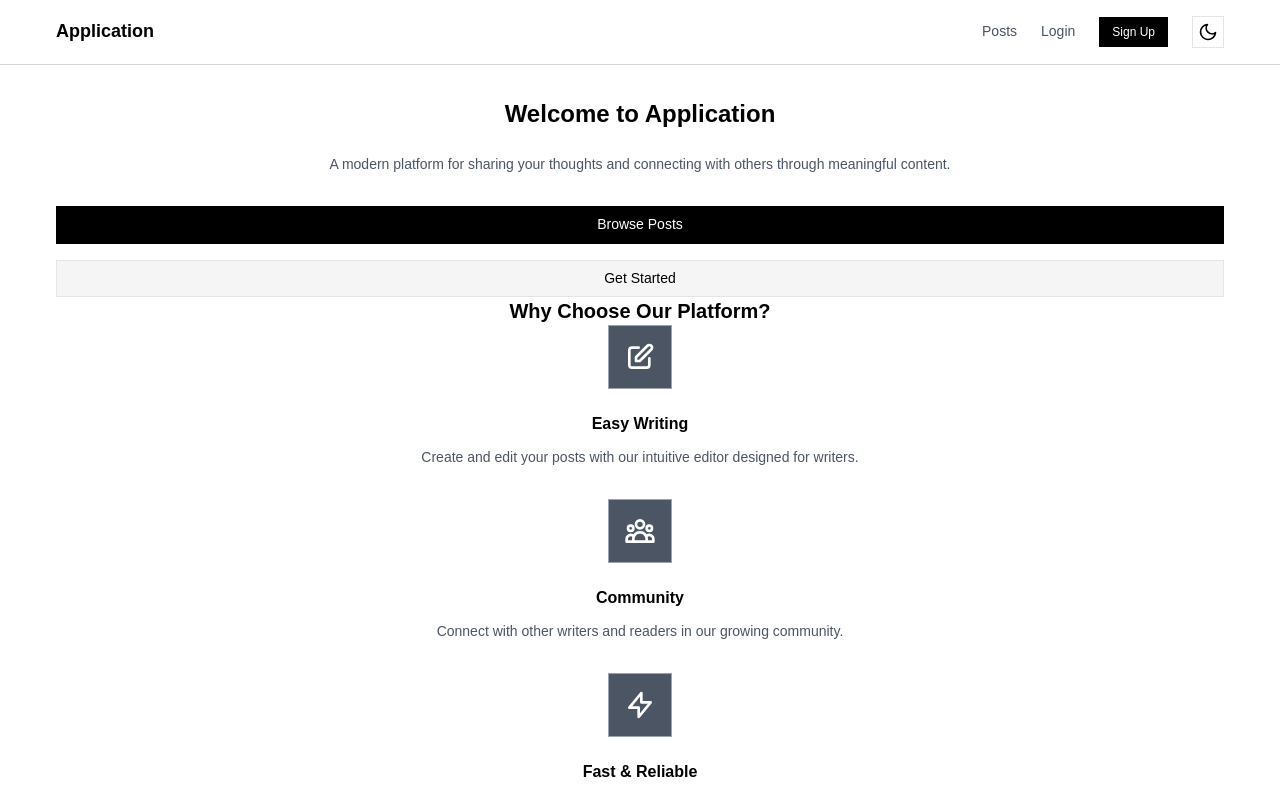
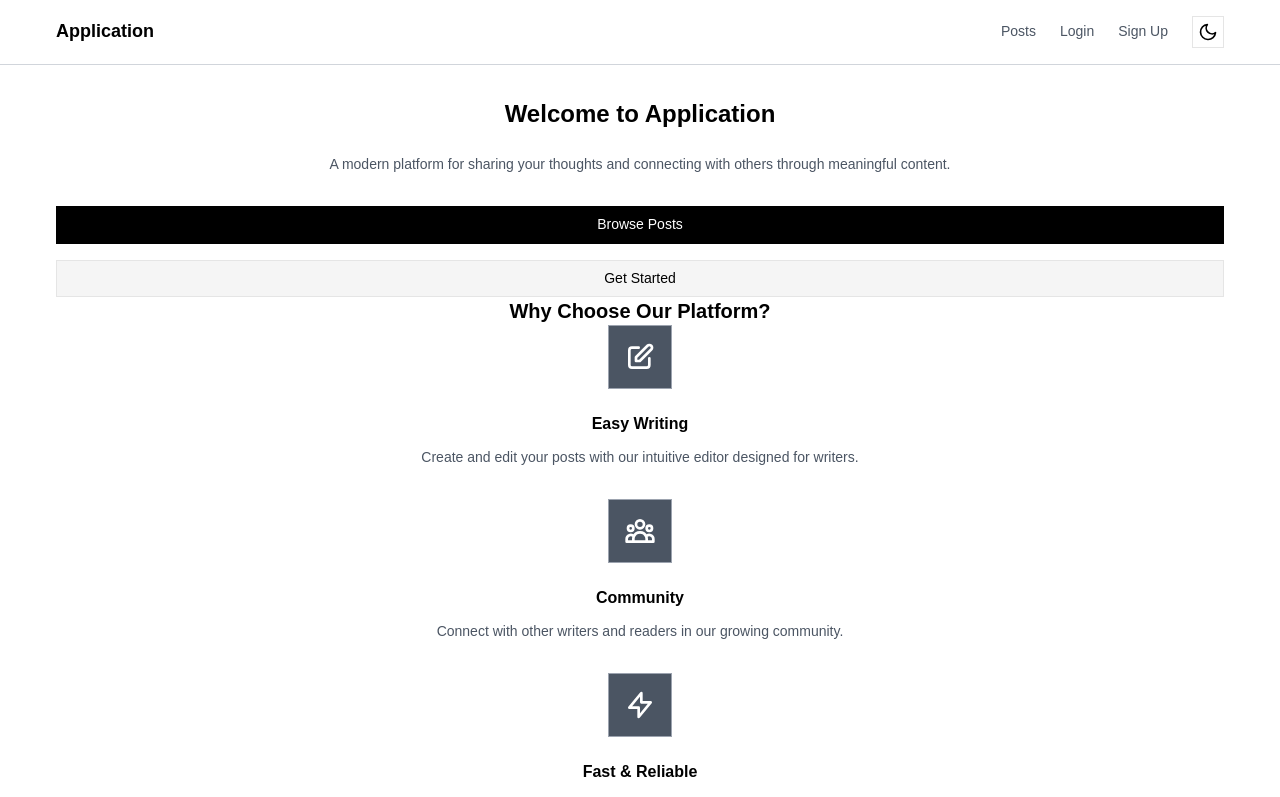
Before and after one commit to bryan-ahnlab/application, a Next.js app in the folder frontend/: page / in a window 1280 px wide. Shown: the top 797 px of the page. Built offline with nearby package versions, Linux system fonts and the light colour scheme.

Commit message:
Refactor button styles in layout component for improved consistency and user experience. Updated logout and sign-up buttons to use a transparent background and hover effects, enhancing visual feedback in both light and dark themes.

```diff
--- a/frontend/src/components/Layout.tsx
+++ b/frontend/src/components/Layout.tsx
@@ -57,7 +57,15 @@ export default function Layout({ children }: LayoutProps) {
                     <span className="text-sm text-gray-600 dark:text-gray-300">
                       Welcome, {user?.username}
                     </span>
-                    <button onClick={handleLogout} className="btn btn-sm">
+                    <button
+                      onClick={handleLogout}
+                      className="text-gray-600 dark:text-gray-300 hover:text-black dark:hover:text-white bg-transparent border-0 p-0 cursor-pointer outline-none focus:outline-none"
+                      style={{
+                        background: "transparent",
+                        border: "none",
+                        padding: 0,
+                      }}
+                    >
                       Logout
                     </button>
                   </div>
@@ -70,7 +78,10 @@ export default function Layout({ children }: LayoutProps) {
                   >
                     Login
                   </Link>
-                  <Link href="/register" className="btn btn-primary btn-sm">
+                  <Link
+                    href="/register"
+                    className="text-gray-600 dark:text-gray-300 hover:text-black dark:hover:text-white"
+                  >
                     Sign Up
                   </Link>
                 </>
```
